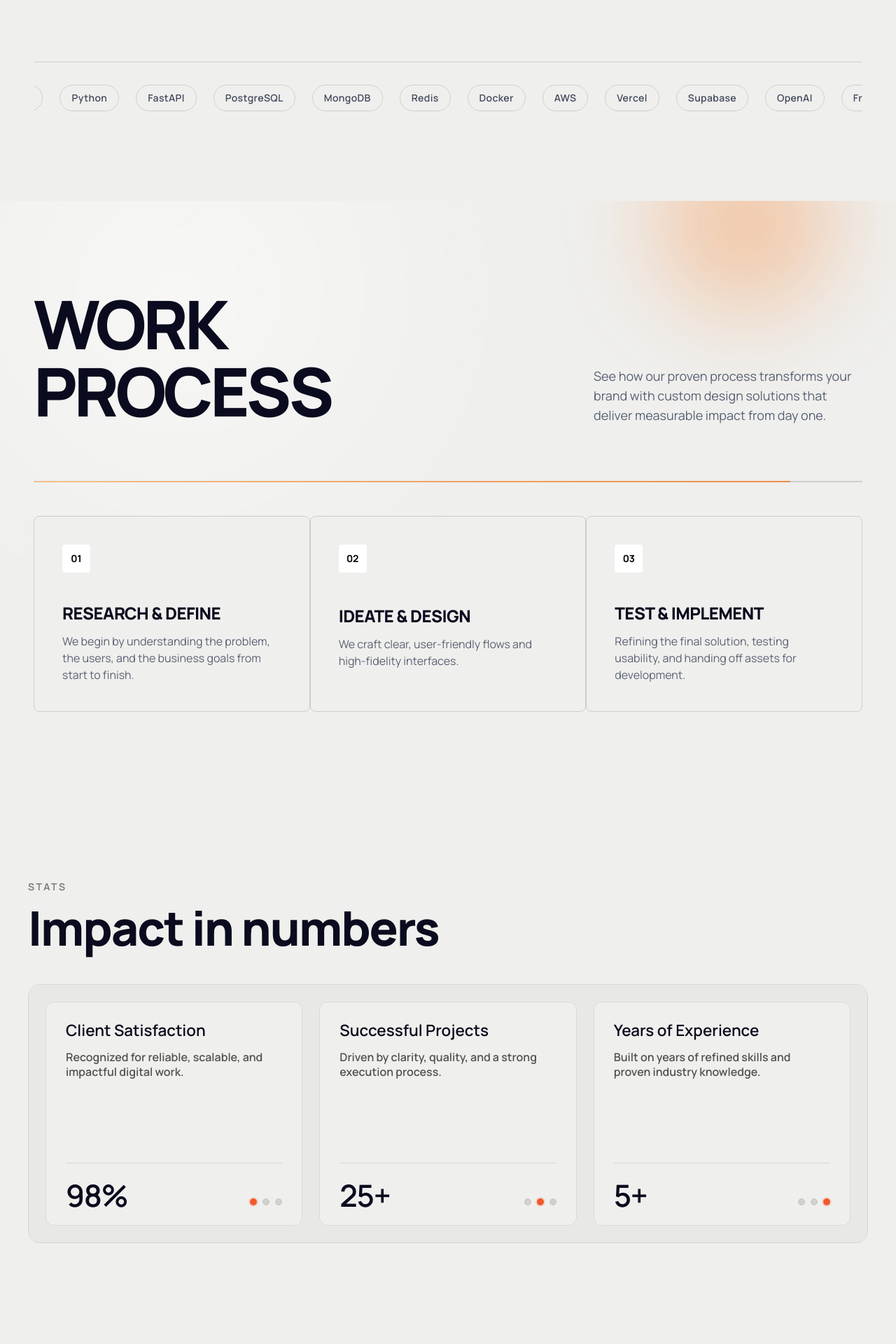
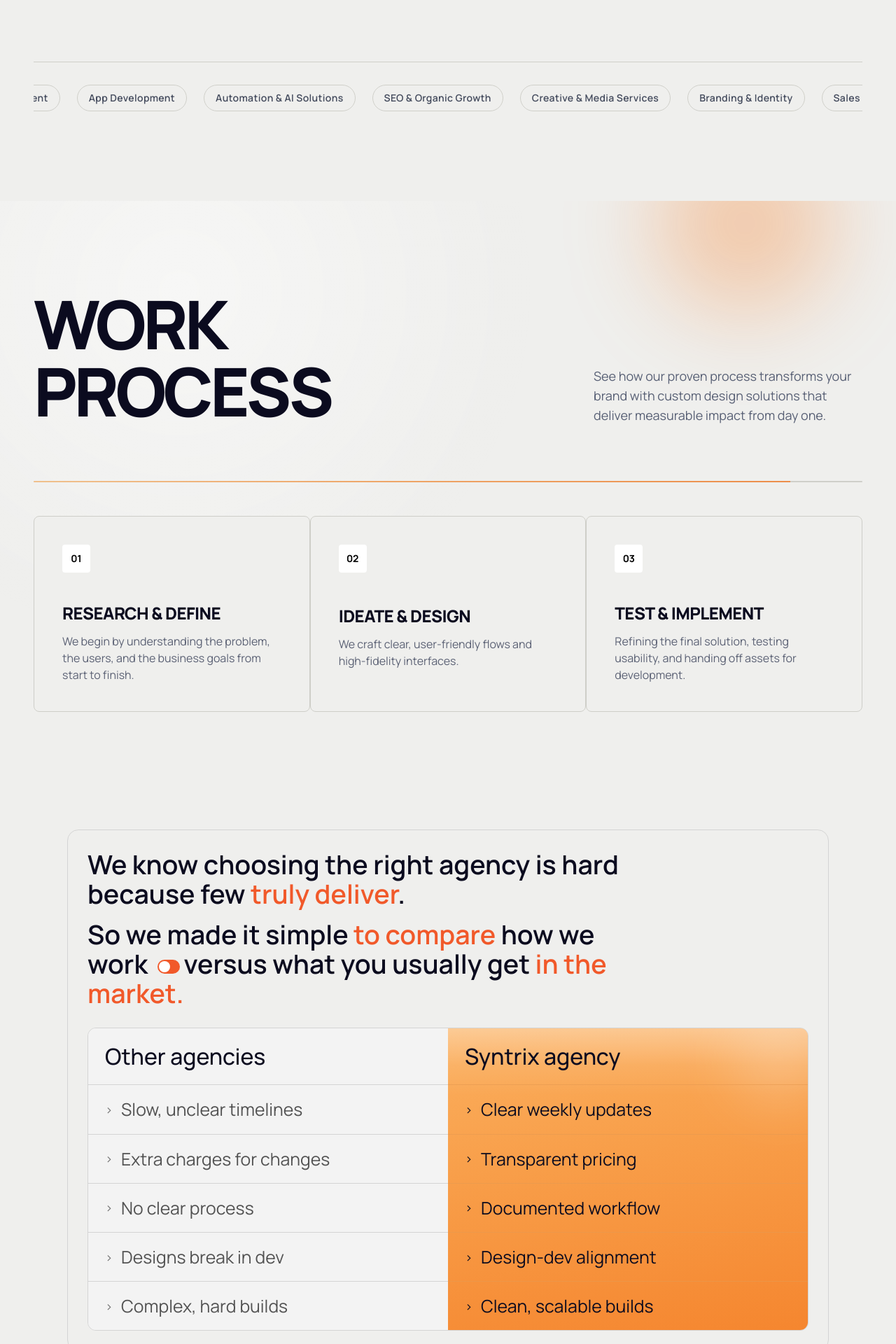
Before and after one commit to Abhishekch20/agency-main, a React (Create React App) app in the folder frontend/: page / in a window 1280 px wide. Shown: the part 1200-3120 px from the top of the page at 70% size. Built offline with nearby package versions, Linux system fonts and the light colour scheme; no server answers.

Commit message:
Reorder sections and update services/comparison content

```diff
--- a/frontend/src/App.js
+++ b/frontend/src/App.js
@@ -67,11 +67,11 @@ function App() {
       </div>
       <Mission />
       <CreativeProcess />
+      <StripeAnimation />
+      <ServicesTimeline />
       <ImpactStats />
-      <StripeAnimation />
+      <LatestProjects />
       <Testimonials />
-      <ServicesTimeline />
-      <LatestProjects />
       <ContactForm />
       <Footer />
       <ScrollToTopProgress />
--- a/frontend/src/components/Mission.js
+++ b/frontend/src/components/Mission.js
@@ -1,23 +1,16 @@
 import { useRef } from 'react';
 import { motion, useScroll, useSpring, useTransform } from 'framer-motion';
 
-const techStack = [
-  'React',
-  'Next.js',
-  'TypeScript',
-  'Node.js',
-  'Express',
-  'Python',
-  'FastAPI',
-  'PostgreSQL',
-  'MongoDB',
-  'Redis',
-  'Docker',
-  'AWS',
-  'Vercel',
-  'Supabase',
-  'OpenAI',
-  'Framer Motion',
+const offeredServices = [
+  'UI/UX Design',
+  'Web Development',
+  'Website & Store Development',
+  'App Development',
+  'Automation & AI Solutions',
+  'SEO & Organic Growth',
+  'Creative & Media Services',
+  'Branding & Identity',
+  'Sales Growth Services',
 ];
 
 const aboutText =
@@ -102,10 +95,10 @@ export default function Mission() {
             animate={{ x: ['0%', '-50%'] }}
             transition={{ duration: 24, ease: 'linear', repeat: Infinity }}
           >
-            {[...techStack, ...techStack].map((name, index) => (
+            {[...offeredServices, ...offeredServices].map((name, index) => (
               <span
                 key={`${name}-${index}`}
-                data-testid={`tech-stack-${name.toLowerCase().replace(/[^a-z0-9]+/g, '-')}`}
+                data-testid={`offered-service-${name.toLowerCase().replace(/[^a-z0-9]+/g, '-')}`}
                 className="inline-flex items-center rounded-full border border-[#cfcfc9] bg-[#efefed] px-4 py-2 text-xs md:text-sm font-semibold text-[#444b5d] tracking-wide whitespace-nowrap"
               >
                 {name}
--- a/frontend/src/components/StripeAnimation.js
+++ b/frontend/src/components/StripeAnimation.js
@@ -56,12 +56,15 @@ export default function StripeAnimation() {
               ))}
             </div>
 
-            <div className="bg-[#f7a456]">
-              <div className="px-5 md:px-6 py-4 border-b border-[#e79a50]">
-                <p className="text-[1.7rem] md:text-[2rem] font-medium text-[#0b0b1f]">Agnos agency</p>
+            <div className="relative bg-[linear-gradient(170deg,#fbb05f_0%,#f89e49_42%,#f5862f_100%)] overflow-hidden">
+              <div className="pointer-events-none absolute inset-x-0 top-0 h-24 bg-[linear-gradient(180deg,rgba(255,255,255,0.34),rgba(255,255,255,0.08)_55%,transparent)]" />
+              <div className="pointer-events-none absolute -top-8 -right-8 h-36 w-36 rounded-full bg-white/20 blur-2xl" />
+
+              <div className="relative px-5 md:px-6 py-4 border-b border-[#e79a50]/65">
+                <p className="text-[1.7rem] md:text-[2rem] font-medium text-[#0b0b1f]">Syntrix agency</p>
               </div>
               {rightItems.map((item) => (
-                <div key={item} className="px-5 md:px-6 py-4 border-b border-[#e79a50] last:border-b-0 flex items-center gap-3">
+                <div key={item} className="relative px-5 md:px-6 py-4 border-b border-[#e79a50]/65 last:border-b-0 flex items-center gap-3">
                   <span className="text-[#0b0b1f] text-lg">{'>'}</span>
                   <span className="text-[#0b0b1f] text-[1.28rem] md:text-[1.55rem]">{item}</span>
                 </div>
```
